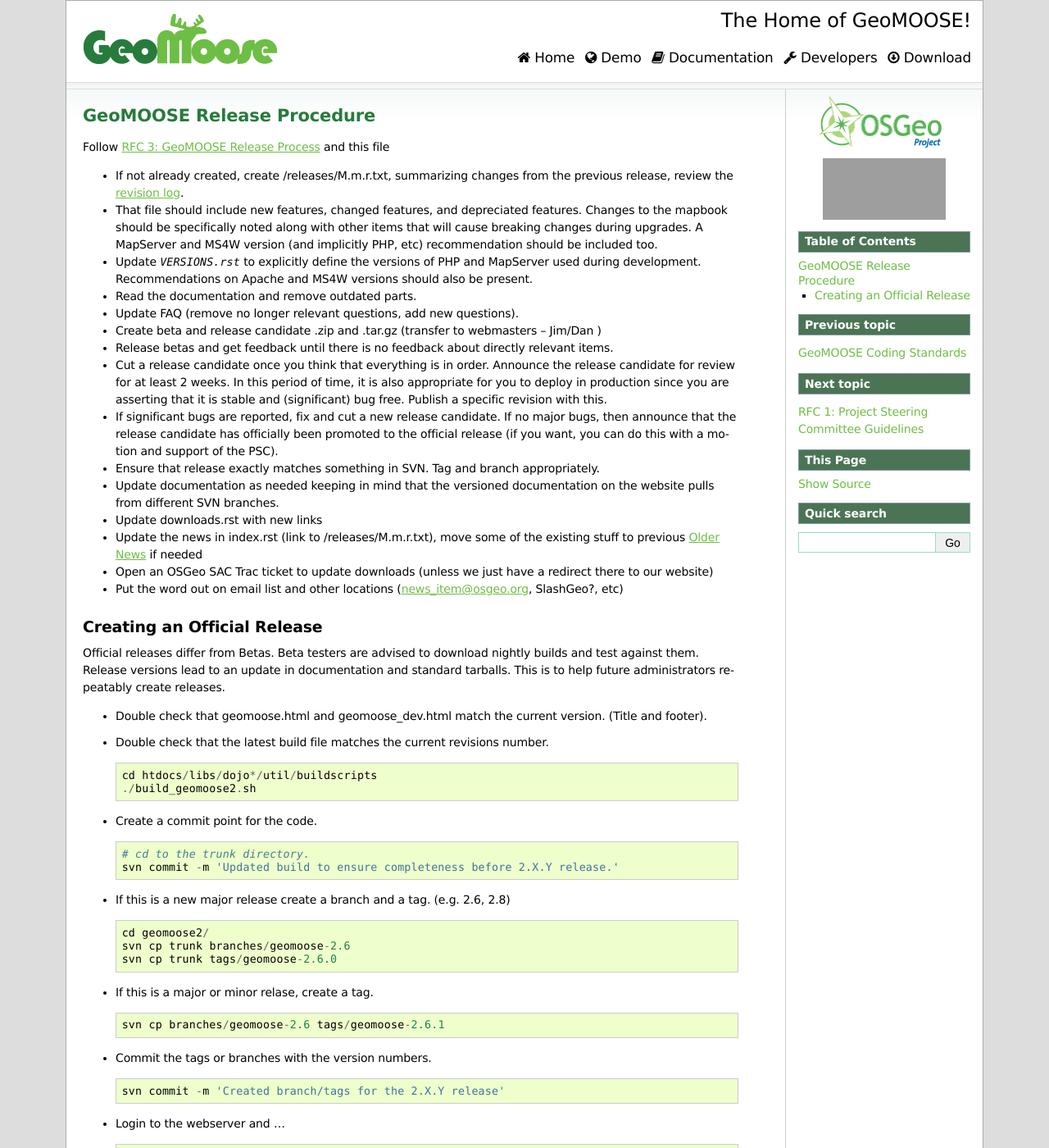
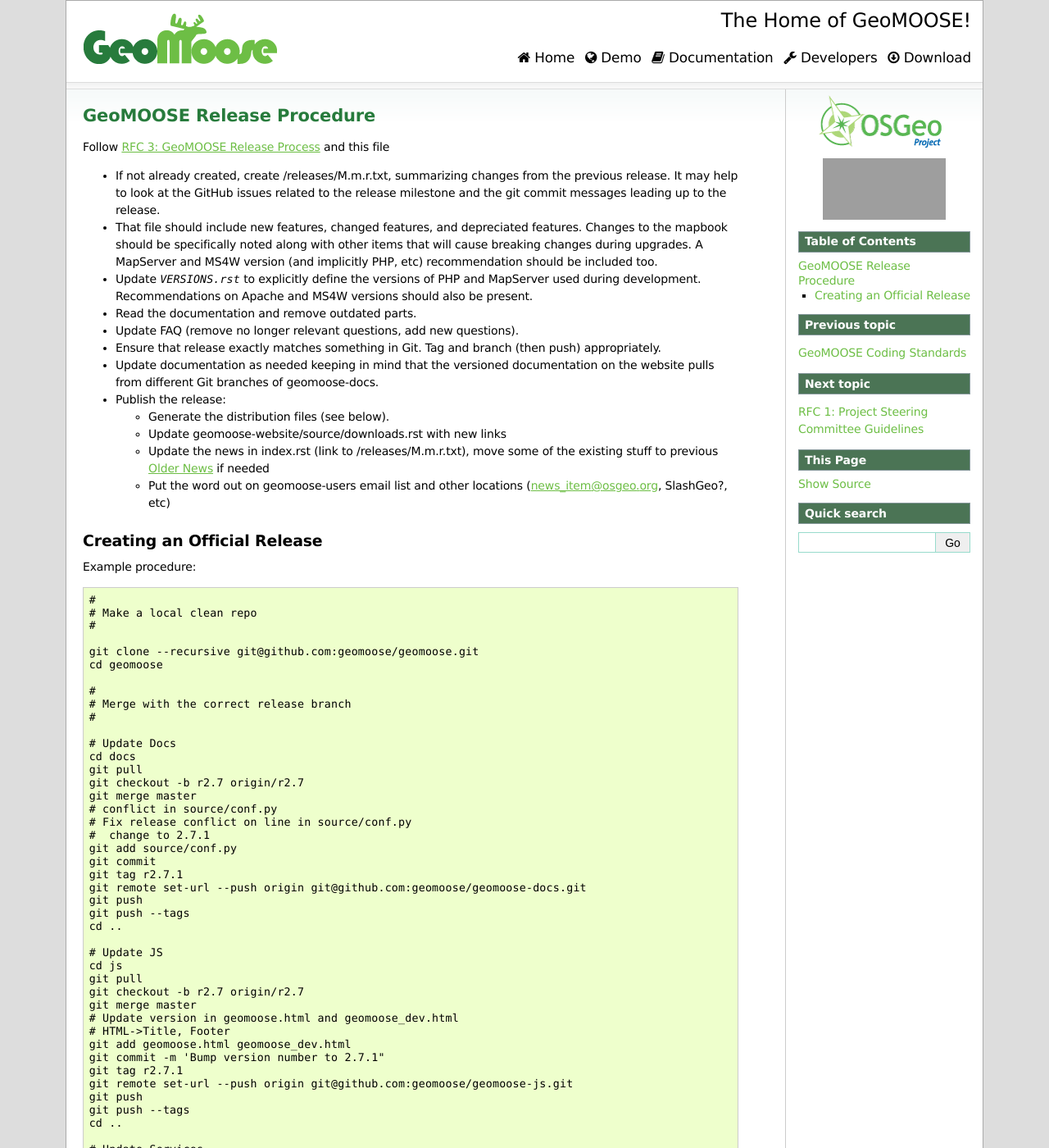
Before and after one commit to herambchaudhari4121/geomoose-website, a Sphinx documentation site: the page built from source/developer/release.rst, in a window 1280 px wide and 1400 px high. Shown: the whole window at 82% size. Built offline with Sphinx 7.4.7, drawn with Linux system fonts in a browser that asks for light colours; some of the changed text lies outside the part shown; grey boxes are pictures that could not be loaded.

Commit message:
Update release process documentation to match reality.

```diff
--- a/source/developer/release.rst
+++ b/source/developer/release.rst
@@ -5,7 +5,7 @@
 ==========================
 Follow :ref:`rfc3` and this file
 
-* If not already created, create /releases/M.m.r.txt, summarizing changes from the previous release, review the `revision log <http://trac.osgeo.org/geomoose/log/>`_.
+* If not already created, create /releases/M.m.r.txt, summarizing changes from the previous release.  It may help to look at the GitHub issues related to the release milestone and the git commit messages leading up to the release.
 
 * That file should include new features, changed features, and depreciated features.  Changes to the mapbook should be specifically noted along with other items that will cause breaking changes during upgrades.  A MapServer and MS4W version (and implicitly PHP, etc) recommendation should be included too.
 
@@ -15,95 +15,290 @@
 
 * Update FAQ (remove no longer relevant questions, add new questions).
 
-* Create beta and release candidate .zip and .tar.gz (transfer to webmasters -- Jim/Dan )
+* Ensure that release exactly matches something in Git.  Tag and branch (then push) appropriately.
 
-* Release betas and get feedback until there is no feedback about directly relevant items.
+* Update documentation as needed keeping in mind that the versioned documentation on the website pulls from different Git branches of geomoose-docs.
 
-* Cut a release candidate once you think that everything is in order.  Announce the release candidate for review for at least 2 weeks.  In this period of time, it is also appropriate for you to deploy in production since you are asserting that it is stable and (significant) bug free.  Publish a specific revision with this.
+* Publish the release:
 
-* If significant bugs are reported, fix and cut a new release candidate.  If no major bugs, then announce that the release candidate has officially been promoted to the official release (if you want, you can do this with a motion and support of the PSC).
+  * Generate the distribution files (see below).
 
-* Ensure that release exactly matches something in SVN.  Tag and branch appropriately.
+  * Update geomoose-website/source/downloads.rst with new links
 
-* Update documentation as needed keeping in mind that the versioned documentation on the website pulls from different SVN branches.
+  * Update the news in index.rst (link to /releases/M.m.r.txt), move some of the existing stuff to previous :doc:`../info/old_news` if needed
 
-* Update downloads.rst with new links
-
-* Update the news in index.rst (link to /releases/M.m.r.txt), move some of the existing stuff to previous :doc:`../info/old_news` if needed
-
-* Open an OSGeo SAC Trac ticket to update downloads (unless we just have a redirect there to our website)
-
-* Put the word out on email list and other locations (news_item@osgeo.org, SlashGeo?, etc)
+  * Put the word out on geomoose-users email list and other locations (news_item@osgeo.org, SlashGeo?, etc)
 
 Creating an Official Release
 ----------------------------
 
-Official releases differ from Betas.  Beta testers are advised to download nightly builds and test against them.  Release versions lead to an update in documentation and standard tarballs.  This is to help future administrators repeatably create releases.
+Example procedure::
 
-* Double check that geomoose.html and geomoose_dev.html match the current version. (Title and footer).
+	#
+	# Make a local clean repo
+	#
 
-* Double check that the latest build file matches the current revisions number. ::
+	git clone --recursive git@github.com:geomoose/geomoose.git
+	cd geomoose
 
-	cd htdocs/libs/dojo*/util/buildscripts
-	./build_geomoose2.sh
+	#
+	# Merge with the correct release branch
+	#
 
-* Create a commit point for the code. ::
+	# Update Docs
+	cd docs
+	git pull
+	git checkout -b r2.7 origin/r2.7
+	git merge master
+	# conflict in source/conf.py
+	# Fix release conflict on line in source/conf.py
+	#  change to 2.7.1
+	git add source/conf.py
+	git commit
+	git tag r2.7.1
+	git remote set-url --push origin git@github.com:geomoose/geomoose-docs.git
+	git push
+	git push --tags
+	cd ..
 
-	# cd to the trunk directory.
-	svn commit -m 'Updated build to ensure completeness before 2.X.Y release.'
+	# Update JS
+	cd js
+	git pull
+	git checkout -b r2.7 origin/r2.7
+	git merge master
+	# Update version in geomoose.html and geomoose_dev.html
+	# HTML->Title, Footer
+	git add geomoose.html geomoose_dev.html
+	git commit -m 'Bump version number to 2.7.1"
+	git tag r2.7.1
+	git remote set-url --push origin git@github.com:geomoose/geomoose-js.git
+	git push
+	git push --tags
+	cd ..
 
-* If this is a new major release create a branch and a tag. (e.g. 2.6, 2.8) ::
+	# Update Services
+	cd services
+	git pull
+	git checkout -b r2.7 origin/r2.7
+	git merge master
+	git tag r2.7.1
+	git remote set-url --push origin git@github.com:geomoose/geomoose-services.git
+	git push
+	git push --tags
+	cd ..
 
-	cd geomoose2/
-	svn cp trunk branches/geomoose-2.6
-	svn cp trunk tags/geomoose-2.6.0
+	#
+	# Update Demo
+	#
 
-* If this is a major or minor relase, create a tag. ::
+	git pull
+	git checkout -b r2.7 origin/r2.7
+	git merge master
+	git add docs js services
+	git commit -m 'Update for 2.7.1'
+	git tag r2.7.1
+	git push
+	git push --tags
 
-	svn cp branches/geomoose-2.6 tags/geomoose-2.6.1
 
-* Commit the tags or branches with the version numbers. ::
+	###
+	### Update Build Bot (on geomoose.org)
+	###
 
-	svn commit -m 'Created branch/tags for the 2.X.Y release'
+	### Update Demo and "Binary builds/downloads"
 
-* Login to the webserver and ... ::
+	# if this is a new branch
+	 BRANCH=2.7
+	 cd /srv/demo/html
+	 ln -s ../src/$BRANCH $BRANCH
 
-	# get the latest changes from svn
-	cd /srv/svn
-	svn up
+	 cd /srv/demo/src
+	 git clone --recursive https://github.com/geomoose/geomoose.git $BRANCH
+	 cd $BRANCH
+	 git checkout r$BRANCH
+	 git submodule update --recursive --init
 
-	# tag a version
-	cd /srv/geomoose
-	# update the nightly builds to the latest revision, from which we'll make a
-	# version.  This doesn't work for branched versions.
-	./update_nightly_builds.sh
+	 # cd /srv/demo
+	 # copy build*-2.7.sh to build*-$BRANCH.sh
+	 # edit build*-$BRANCH.sh to point to new version
+	 # edit /etc/apache2/sites-enabled RewriteRules for new branch
+	# end if this is a new branch
 
-	# now take the nightly and call it a version number
-	./tag_nightly.sh 2.6.0
+	cd /srv/demo
+	# Update version in zip filename at end of build_ms4w-2.7.sh
+	# Update version at beginning of build_tgz-2.7.sh
 
-	# Now let's build the docs.
-	cd /srv/svn/geomoose2/tags/geomoose-2.6.0/sphinx-docs
-	make html
+	# Update the Demo, and build new release packages
+	./update-2.7.sh
+	# Check downloads for correctness
 
-	# And now for the API.
-	cd /srv/svn/geomoose2/tags/geomoose-2.6.0/
-	mkdir apidocs
-	/srv/geomoose/naturaldocs/naturaldocs -i htdocs/geomoose -o html ./apidocs -p ./ntdocs
 
-* Phew, that was fun. Next we need to add a line to ``/srv/geomoose/httpd.confd/geomoose_2.6.0.conf`` ::
+	### Update Docs
+	# Nothing to do for existing branch.
+	# For a new branch
+	BRANCH=2.7
+	cd /srv/docs/src
+	git clone https://github.com/geomoose/geomoose-docs.git $BRANCH
+	cd $BRANCH
+	git checkout r$BRANCH
 
-	Alias /2.6.0/api /srv/svn/geomoose2/tags/geomoose-2.6.0/apidocs/
-	Alias /2.6.0 /srv/svn/geomoose2/tags/geomoose-2.6.0/sphinx-docs/build/html/
+	cd /srv/docs/src/ntdocs
+	git clone https://github.com/geomoose/geomoose-js.git $BRANCH
+	cd $BRANCH
+	git checkout r$BRANCH
 
-	<Location /2.6.0/>
-		Allow from all
-		Order allow,deny
-		Options Indexes FollowSymLinks
-	</Location>
+	# Update /srv/docs/update.sh to build the branch.
+	# - Only auto build master and supported stable branch
+	#   as others shouldn't change
+	# Update /etc/apache2/sites-enabled/docs to default to new branch RewriteRule
 
-* Now we'll point "Current" at the branch so that we can update docs without making an absolute release. ::
+	###
+	### Back on local machine
+	###
 
-	rm /srv/geomoose/current
-	ln -s /srv/svn/geomoose2/branches/geomoose-2.6 /srv/geomoose/current
+	# Update Website NEWS and Downloads
+	git clone git@github.com:geomoose/geomoose-website.git
+	cd geomoose-website/source
+	# Add announcement to news.rst
+	# Add release notes in releases/$VERSION.rst based on tickets closed
+	# Update downloads.rst
+	git push
 
-* And restart the web server.  The release should now be happening.
+Example support scripts as used on the server
+
+update-2.7.sh::
+
+	#!/bin/bash
+
+	cd /srv/demo/src/2.7
+
+	# Update to latest verion
+	(cd js && git checkout -- geomoose.html)
+	git pull --recurse-submodules=yes
+	git submodule update --recursive --init
+
+	# Make sure link for PHP is in place
+	cd js
+	ln -s ../services/php .
+
+	# Build JavaScript
+	cd libs
+	./build_js.sh
+
+	# Update title to include ref (master only)
+	#cd ../..
+	#HEAD=g$(git rev-parse --short HEAD)
+	#sed -i -e "s/\(<title>\)\(.*\)\(<\/title>\)/\1\2 ($HEAD)\3/" js/geomoose.html
+
+	# Make distribution packages
+	/srv/demo/build_ms4w-2.7.sh
+	/srv/demo/build_tgz-2.7.sh
+
+
+build_tgz-2.7.sh::
+
+	#!/bin/bash
+
+	cd /srv/demo/src/2.7
+
+	PKG_DIR="tgz_pkg_build"
+	VERSION="2.7.1"
+
+	# Make temp working directory for packaging.
+	mkdir -p "${PKG_DIR}"
+
+	# Copy GeoMoose components into the apps directory.
+	APP_DIR="${PKG_DIR}/geomoose-${VERSION}"
+	mkdir -p "${APP_DIR}"
+
+	cp -vr conf         ${APP_DIR}/conf
+	cp -vr docs         ${APP_DIR}/sphinx-docs
+	cp -vr maps         ${APP_DIR}/maps
+	cp -vr js           ${APP_DIR}/htdocs
+
+	rm ${APP_DIR}/htdocs/php # Replace php symlink with real thing
+	cp -vr services/php ${APP_DIR}/htdocs/php
+
+	cp -v README.md ${APP_DIR}/README.txt
+	cp -v LICENSE ${APP_DIR}/LICENSE.txt
+
+	# Setup the default configuration
+	cp -v ${APP_DIR}/conf/unix_local_settings.ini ${MS4W_APP_DIR}/conf/local_settings.ini
+
+	# Compress JS libraries (only needed for dev)
+	( cd ${APP_DIR}/htdocs/libs && \
+	  tar czvf OpenLayers.tgz OpenLayers && rm -rf OpenLayers && \
+	  tar czvf dojo.tgz dojo && rm -rf dojo && \
+	  tar czvf proj4js.tgz proj4js && rm -rf proj4js \
+	)
+
+	git rev-parse --short HEAD > ${APP_DIR}/RELEASE_VERSION.txt
+
+	# Cleanup Extra Files
+	find ${PKG_DIR} -name '.git' -exec rm '{}' ';'
+	find ${PKG_DIR} -name '*.in' -exec rm '{}' ';'
+
+	# Create the TGZ file
+	( cd "${PKG_DIR}" && \
+	  tar czvf geomoose-${VERSION}.tar.gz geomoose-${VERSION} && \
+	  mv geomoose-${VERSION}.tar.gz /srv/www/downloads/geomoose-${VERSION}.tar.gz
+	)
+
+	# Cleanup after ourselves
+	rm -rf "${PKG_DIR}"
+
+
+build_ms4w-2.7.sh::
+
+	#!/bin/bash
+
+	cd /srv/demo/src/2.7
+
+	PKG_DIR="ms4w_pkg_build"
+
+	# Make temp working directory for packaging.
+	mkdir -p "${PKG_DIR}"
+
+	# Build the Base MS4W directory structure.
+	rm -rf "${PKG_DIR}"/ms4w
+	cp -vr ms4w "${PKG_DIR}"
+
+	# Copy GeoMoose components into the apps directory.
+	MS4W_APP_DIR="${PKG_DIR}/ms4w/apps/geomoose2"
+	mkdir -p "${MS4W_APP_DIR}"
+
+	cp -vr conf         ${MS4W_APP_DIR}/conf
+	cp -vr docs         ${MS4W_APP_DIR}/sphinx-docs
+	cp -vr maps         ${MS4W_APP_DIR}/maps
+	cp -vr js           ${MS4W_APP_DIR}/htdocs
+
+	rm ${MS4W_APP_DIR}/htdocs/php # Replace php symlink with real thing
+	cp -vr services/php ${MS4W_APP_DIR}/htdocs/php
+
+	cp -v README.md ${MS4W_APP_DIR}/README.txt
+	cp -v LICENSE ${MS4W_APP_DIR}/LICENSE.txt
+
+	# Setup the default configuration
+	cp -v ${MS4W_APP_DIR}/conf/ms4w_local_settings.ini ${MS4W_APP_DIR}/conf/local_settings.ini
+
+	# Compress JS libraries (only needed for dev)
+	( cd ${MS4W_APP_DIR}/htdocs/libs && \
+	  zip OpenLayers.zip -r OpenLayers && rm -rf OpenLayers && \
+	  zip dojo.zip -r dojo && rm -rf dojo && \
+	  zip proj4js.zip -r proj4js && rm -rf proj4js \
+	)
+
+	git rev-parse --short HEAD > ${MS4W_APP_DIR}/RELEASE_VERSION.txt
+
+	# Cleanup Extra Files
+	find ${PKG_DIR} -name '.git' -exec rm '{}' ';'
+	find ${PKG_DIR} -name '*.in' -exec rm '{}' ';'
+
+	# Create the ZIP file
+	( cd "${PKG_DIR}" && \
+	  zip GeoMOOSE-2.7-MS4W.zip -r ms4w && \
+	  mv GeoMOOSE-2.7-MS4W.zip /srv/www/downloads/GeoMOOSE-2.7.1-MS4W.zip
+	)
+
+	# Cleanup after ourselves
+	rm -rf "${PKG_DIR}"
```
